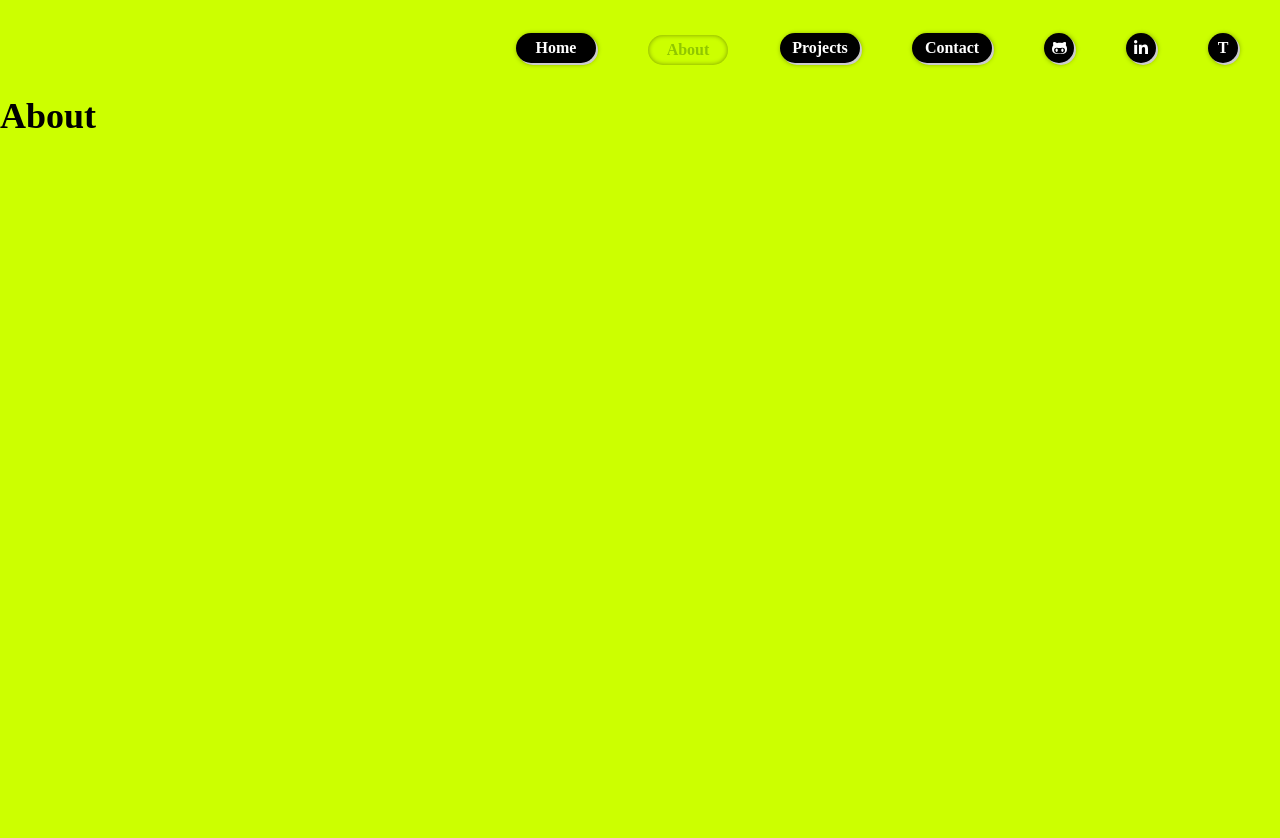
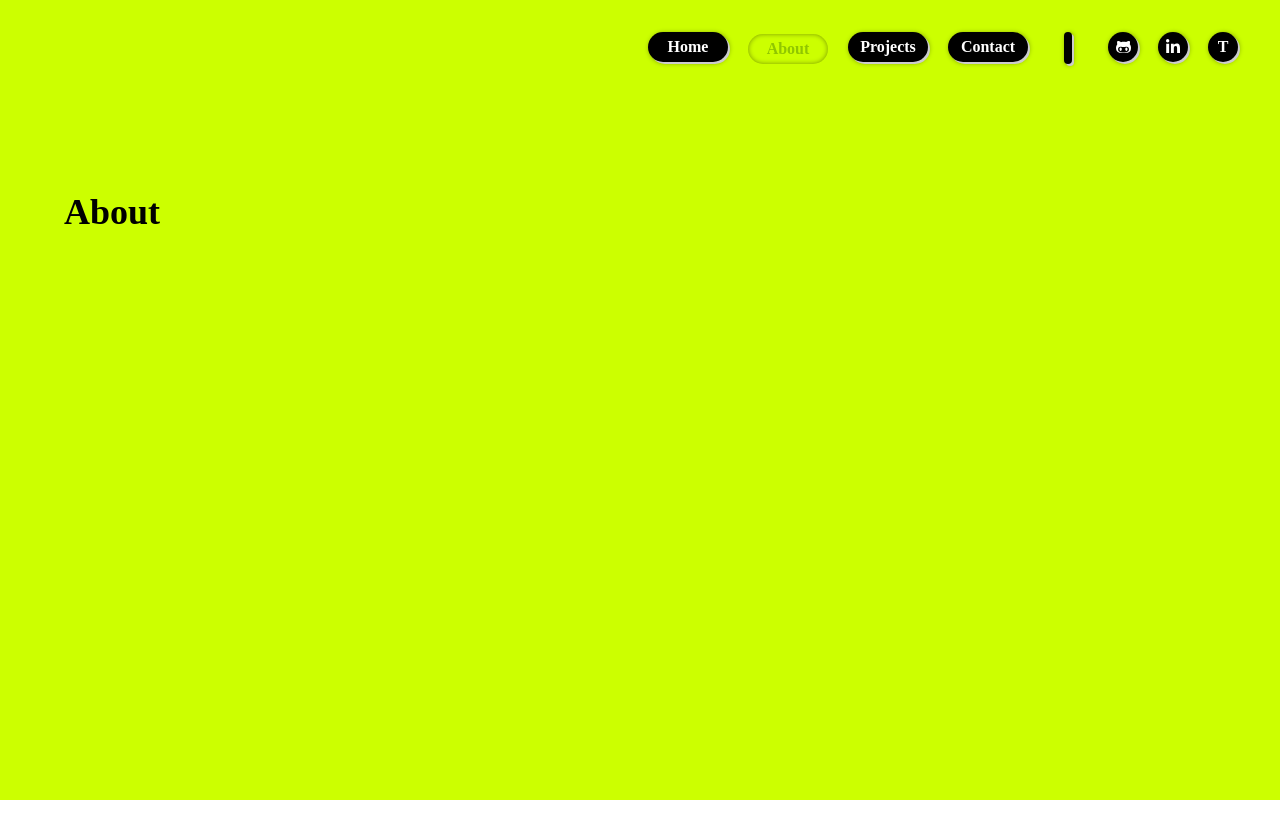
Before and after one commit to dvbenson/fe_my-portfolio-dvb, a Next.js app: page /about in a window 1280 px wide. Shown: the top 838 px of the page. After the commit the page ends 800 px from the top, so only its background shows below. Built offline with nearby package versions, Linux system fonts and the light colour scheme.

Commit message:
commit to branch for infinite scroll and display on/off navbar outside of home

```diff
--- a/app/about/page.jsx
+++ b/app/about/page.jsx
@@ -1,9 +1,12 @@
 import DefaultLayout from '@/components/DefaultLayout';
 import styles from '@/styles/about.module.css';
+
 export default function page() {
+  const fetchMoreData = async () => {};
+
   return (
     <DefaultLayout styles={styles} page={'about'}>
-      <main className={styles.main}>
+      <main className='min-h-screen bg-electric-lime pl-16 pt-48'>
         <h1 className='text-4xl font-bold text-black'>About</h1>
       </main>
     </DefaultLayout>
--- a/app/contact/page.jsx
+++ b/app/contact/page.jsx
@@ -4,7 +4,7 @@ import styles from '@/styles/contact.module.css';
 export default function page() {
   return (
     <DefaultLayout styles={styles} page={'contact'}>
-      <main className={styles.main}>
+      <main className='min-h-screen bg-pink pl-16 pt-48'>
         <h1 className='text-4xl font-bold'>Contact</h1>
       </main>
     </DefaultLayout>
--- a/app/page.jsx
+++ b/app/page.jsx
@@ -1,12 +1,14 @@
-// 'use client';
 import DefaultLayout from '../components/DefaultLayout';
 import styles from '../styles/home.module.css';
-export default function Home() {
+
+export default function Home({ initialData }) {
   return (
     <DefaultLayout styles={styles} page={'home'}>
-      <main className={styles.main}>
-        <p className='subpixel-antialiased text-4xl md:text-8xl  text-electric-lime tracking-normal'>
-          <span className='underline underline-offset-8'>Daniel Benson</span>
+      <main className='min-h-screen bg-black pl-8 sm:pl-16 lg:pl-32 pt-48 md:pt-64'>
+        <p className='subpixel-antialiased text-4xl sm:text-8xl md:text-7xl lg:text-9xl text-electric-lime tracking-normal'>
+          <span className='underline underline-offset-8 decoration-white'>
+            Daniel Benson
+          </span>
           <br />
           Software Developer
           <span className='text-white'>.</span>
--- a/app/projects/page.jsx
+++ b/app/projects/page.jsx
@@ -4,7 +4,7 @@ import styles from '@/styles/projects.module.css';
 export default function page() {
   return (
     <DefaultLayout styles={styles} page={'projects'}>
-      <main className={styles.main}>
+      <main className='min-h-screen bg-blue pl-16 pt-48'>
         <h1 className='text-4xl font-bold'>Projects</h1>
       </main>
     </DefaultLayout>
--- a/components/DefaultLayout.jsx
+++ b/components/DefaultLayout.jsx
@@ -1,6 +1,4 @@
-// 'use client';
 import Navbar from './Navbar';
-// import styles from '../styles/navbar.module.css';
 
 export default function DefaultLayout({ children, styles, page }) {
   return (
--- a/components/Navbar.jsx
+++ b/components/Navbar.jsx
@@ -8,16 +8,22 @@ import Link from 'next/link';
 
 import { FontAwesomeIcon } from '@fortawesome/react-fontawesome';
 import { faGithubAlt, faLinkedinIn } from '@fortawesome/free-brands-svg-icons';
-import { faBars, faXmark } from '@fortawesome/free-solid-svg-icons';
+import {
+  faBars,
+  faXmark,
+  faEllipsisVertical,
+} from '@fortawesome/free-solid-svg-icons';
 import '../node_modules/@fortawesome/fontawesome-svg-core/styles.css';
 
 export default function Navbar({ styles, page }) {
   const [menuOpen, setMenuOpen] = useState(false);
   const pathname = usePathname();
 
-  const defaultClass = 'w-full h-24 bg-electric-lime';
-  const projectClass = 'w-full h-24 bg-blue';
-  const contactClass = 'w-full h-24 bg-pink';
+  // const homeClass = 'fixed w-full h-24 bg-electric-lime border-t-0 shadow-none';
+  // const aboutClass =
+  //   'fixed w-full h-24 bg-electric-lime border-t-0 shadow-none';
+  // const projectClass = 'fixed w-full h-24 bg-blue border-t-0 shadow-none';
+  // const contactClass = 'fixed w-full h-24 bg-pink border-t-0 shadow-none';
 
   const handleNav = () => {
     setMenuOpen(!menuOpen);
@@ -26,11 +32,13 @@ export default function Navbar({ styles, page }) {
     <>
       <nav
         className={
-          page === 'home' || page === 'about'
-            ? defaultClass
+          page === 'home'
+            ? 'fixed w-full h-24 bg-electric-lime border-t-0 shadow-none'
+            : page === 'about'
+            ? 'fixed w-full h-24 bg-electric-lime border-t-0 shadow-none'
             : page === 'projects'
-            ? projectClass
-            : contactClass
+            ? 'fixed w-full h-24 bg-blue border-t-0 shadow-none'
+            : 'fixed w-full h-24 bg-pink border-t-0 shadow-none'
         }
       >
         <div className='flex justify-between items-center h-full w-full px-4 2x1:px-16'>
@@ -39,14 +47,18 @@ export default function Navbar({ styles, page }) {
               <Image
                 src={Brand}
                 alt='brand'
-                width='205'
-                height='auto'
-                className='cursor-pointer'
+                className='w-160 h-auto md:w-120 cursor-pointer'
               />
-            ) : null}
+            ) : (
+              <Image
+                src={Brand}
+                alt='brand'
+                className=' hidden w-160 h-auto md:w-120 cursor-pointer'
+              />
+            )}
           </div>
-          <div className='hidden sm:flex'>
-            <ul className='hidden sm:flex'>
+          <div className='hidden lg:flex'>
+            <ul className='hidden lg:flex -space-x-8'>
               <li className='p-4'>
                 <Link href='/'>
                   <button
@@ -97,7 +109,14 @@ export default function Navbar({ styles, page }) {
                   </button>
                 </Link>
               </li>
-
+              <div className='flex -space-x-8'>
+                <li className='p-4 mx-4'>
+                  <FontAwesomeIcon
+                    icon={faEllipsisVertical}
+                    size='2xl'
+                    className={styles.divider}
+                  />
+                </li>
                 <li className='p-4'>
                   <a
                     target='_blank'
@@ -131,16 +150,20 @@ export default function Navbar({ styles, page }) {
                 <li className='p-4'>
                   <button className={styles.button_circle}>T</button>
                 </li>
+              </div>
             </ul>
           </div>
-          <div onClick={handleNav} className='md:hidden cursor-pointer pl-24'>
-            <FontAwesomeIcon icon={faBars} size='lg' />
+          <div onClick={handleNav} className='lg:hidden cursor-pointer pl-24'>
+            <FontAwesomeIcon
+              icon={faBars}
+              className='text-2xl sm:text-4xl sm:mr-2'
+            />
           </div>
         </div>
         <div
           className={
             menuOpen
-              ? 'fixed left-0 top-0 w-[65%] sm:hidden h-screen bg-electric-lime p-10 ease-in duration-500'
+              ? 'fixed left-0 top-0 w-[65%] sm:w-[30%] lg:hidden h-screen bg-electric-lime p-10 sm:p-30 ease-in duration-500'
               : 'fixed left-[-100%] top-0 p-10 ease-in duration-500'
           }
         >
--- a/package.json
+++ b/package.json
@@ -13,9 +13,11 @@
     "@fortawesome/free-brands-svg-icons": "^6.4.0",
     "@fortawesome/free-solid-svg-icons": "^6.4.0",
     "@fortawesome/react-fontawesome": "^0.2.0",
+    "@react-aria/ssr": "^3.5.0",
     "next": "13.2.4",
     "react": "18.2.0",
-    "react-dom": "18.2.0"
+    "react-dom": "18.2.0",
+    "react-infinite-scroll-component": "^6.1.0"
   },
   "devDependencies": {
     "autoprefixer": "^10.4.14",
--- a/styles/about.module.css
+++ b/styles/about.module.css
@@ -1,8 +1,3 @@
-.main {
-  min-height: 100vh;
-  background-color: #ccff00;
-}
-
 .nav {
   background-color: #ccff00;
   min-width: 100vw;
@@ -106,3 +101,10 @@
 .icon {
   margin: auto;
 }
+
+.divider {
+  box-shadow: 0.125rem 0.125rem #cccccc, 1px 1px 5px rgba(0, 0, 0, 0.4);
+  margin: 4px 10px 4px 10px;
+  background-color: black;
+  border-radius: 50px;
+}
--- a/styles/contact.module.css
+++ b/styles/contact.module.css
@@ -1,8 +1,3 @@
-.main {
-  min-height: 100vh;
-  background-color: #ffcccc;
-}
-
 .nav {
   background-color: #ffcccc;
   min-width: 100vw;
@@ -105,3 +100,11 @@
 .icon {
   margin: auto;
 }
+
+.divider {
+  box-shadow: 0.125rem 0.125rem black, 1px 1px 5px rgba(0, 0, 0, 0.4);
+  margin: 4px 10px 4px 10px;
+  background-color: #ccff00;
+  border-radius: 50px;
+  color: #ccff00;
+}
--- a/styles/home.module.css
+++ b/styles/home.module.css
@@ -1,15 +1,3 @@
-.main {
-  min-height: 100vh;
-  display: grid;
-  place-content: center;
-  background-color: black;
-}
-
-.nav {
-  background-color: #ccff00;
-  min-width: 100vw;
-  height: 96px;
-}
 .button {
   background-color: black;
   color: white;
@@ -22,6 +10,7 @@
   margin: 4px 10px 4px 10px;
   font-weight: bold;
 }
+
 .button_active {
   background-color: #ccff00;
   color: rgba(144, 198, 0);
@@ -34,6 +23,7 @@
   margin: 6px 10px 2px 10px;
   font-weight: bold;
 }
+
 .button_sidenav {
   background-color: black;
   color: white;
@@ -46,6 +36,7 @@
   margin: 4px 10px 4px 10px;
   font-weight: bold;
 }
+
 .button_active_sidenav {
   background-color: #ccff00;
   color: rgba(144, 198, 0);
@@ -82,6 +73,7 @@
   align-items: center;
   justify-content: center;
 }
+
 .button_circle_sidenav {
   background-color: black;
   color: white;
@@ -108,3 +100,11 @@
 .icon {
   margin: auto;
 }
+
+.divider {
+  box-shadow: 0.125rem 0.125rem #cccccc, 1px 1px 5px rgba(0, 0, 0, 0.4);
+  margin: 4px 10px 4px 10px;
+  background-color: black;
+  border-radius: 50px;
+  color: black;
+}
--- a/styles/projects.module.css
+++ b/styles/projects.module.css
@@ -1,8 +1,3 @@
-.main {
-  min-height: 100vh;
-  background-color: #669999;
-}
-
 .nav {
   background-color: #669999;
   min-width: 100vw;
@@ -105,3 +100,11 @@
 .icon {
   margin: auto;
 }
+
+.divider {
+  box-shadow: 0.125rem 0.125rem black, 1px 1px 5px rgba(0, 0, 0, 0.4);
+  margin: 4px 10px 4px 10px;
+  background-color: #ccff00;
+  border-radius: 50px;
+  color: #ccff00;
+}
```
Also changed, not shown: 1 other file (tests, documents, lock files or other folders). Lines whose indentation alone changed are shown as unchanged.
